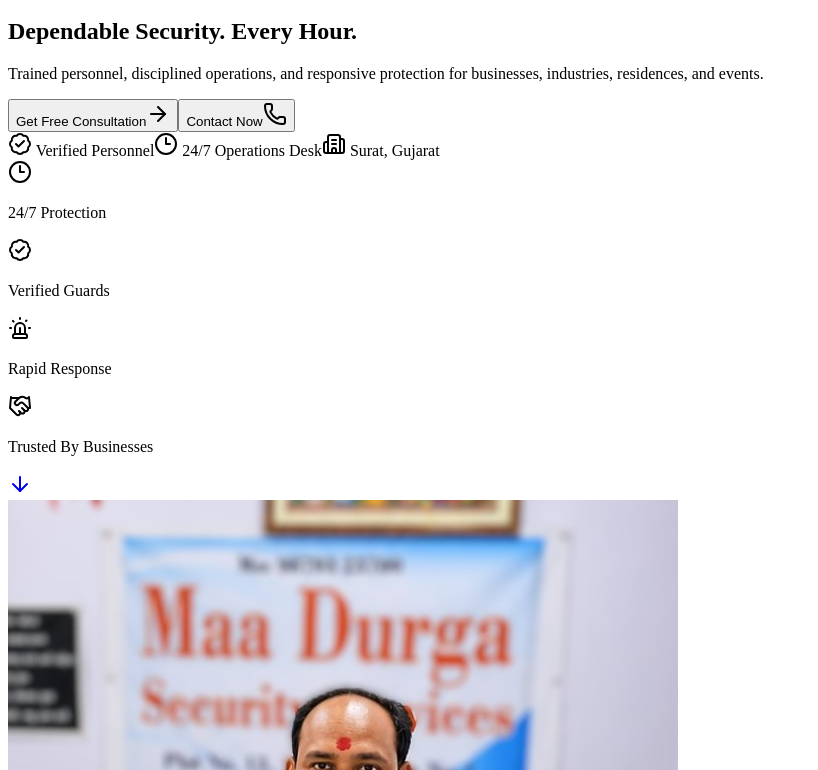
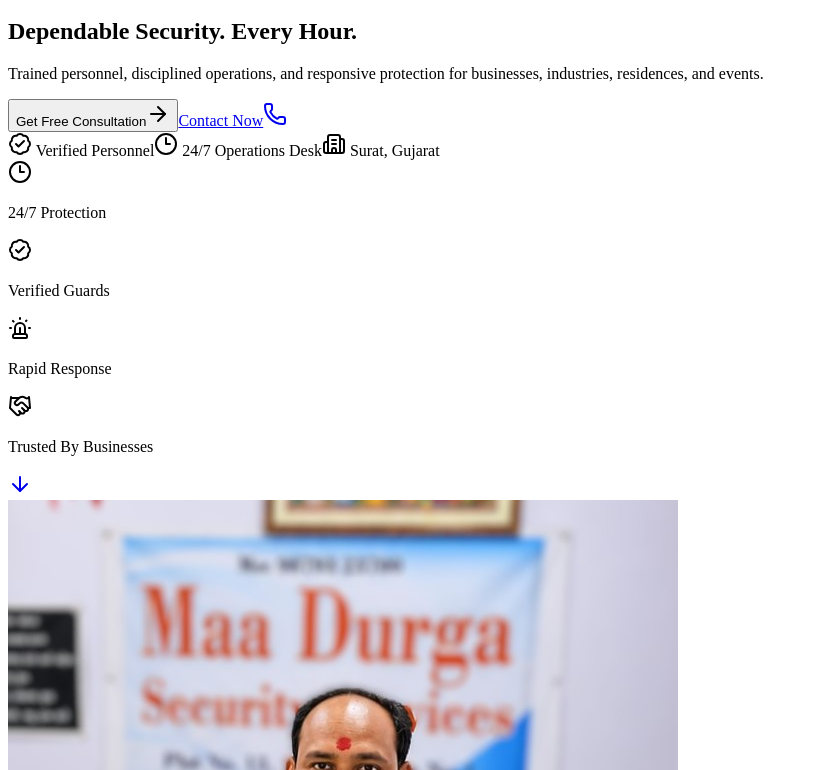
Before and after one commit to NikDev345/maa-durga-security-services, a React (Vite) app: page / in a window 1280 px wide. Shown: the part 1770-2540 px from the top of the page, without its empty margins (0-818 px from the left). Built offline with nearby package versions, Linux system fonts and the light colour scheme; the HTML template or start-up script is replaced by a standard one.

Commit message:
Done changes

```diff
--- a/index.html
+++ b/index.html
@@ -1,23 +1,5 @@
 <!doctype html>
 <html lang="en">
-  <script type="application/ld+json">
-{
-  "@context": "https://schema.org",
-  "@type": "Organization",
-  "name": "Maa Durga Security Services",
-  "url": "https://maadurgass.in",
-  "logo": "C:\\Users\\NIKHIL\\Desktop\\NOTES\\src\\assets\\maa-durga-logo.png",
-  "founder":"devendra mishra",
-  "description": "Professional security services in Surat providing corporate, industrial, residential and event security solutions.",
-  "telephone": "+919898892210",
-  "address": {
-    "@type": "pashupati Textiles , Market 3 parking , Nr. Shara Darwaja , Surat, Gujarat, India",
-    "addressLocality": "Surat",
-    "addressRegion": "Gujarat",
-    "addressCountry": "IN"
-  }
-}
-</script>
   <head>
     <meta charset="UTF-8" />
     <meta name="viewport" content="width=device-width, initial-scale=1.0" />
@@ -33,6 +15,24 @@
       href="https://fonts.googleapis.com/css2?family=Inter:wght@400;500;600;700;800&family=Manrope:wght@600;700;800&display=swap"
       rel="stylesheet"
     />
+    <script type="application/ld+json">
+      {
+        "@context": "https://schema.org",
+        "@type": "Organization",
+        "name": "Maa Durga Security Services",
+        "url": "https://maadurgass.in",
+        "logo": "C:\\Users\\NIKHIL\\Desktop\\NOTES\\src\\assets\\maa-durga-logo.png",
+        "founder": "devendra mishra",
+        "description": "Professional security services in Surat providing corporate, industrial, residential and event security solutions.",
+        "telephone": "+919898892210",
+        "address": {
+          "@type": "pashupati Textiles , Market 3 parking , Nr. Shara Darwaja , Surat, Gujarat, India",
+          "addressLocality": "Surat",
+          "addressRegion": "Gujarat",
+          "addressCountry": "IN"
+        }
+      }
+    </script>
   </head>
   <body>
     <div id="root"></div>
--- a/src/components/Button.jsx
+++ b/src/components/Button.jsx
@@ -6,6 +6,9 @@
   icon: Icon = ArrowRight,
   className = "",
   type = "button",
+  href,
+  target,
+  rel,
   ...props
 }) {
   const styles =
@@ -13,17 +16,42 @@
       ? "border-white/20 bg-white/5 text-white hover:border-amber-300/70 hover:bg-white/10"
       : "border-amber-300 bg-amber-300 text-zinc-950 shadow-[0_8px_20px_rgba(212,175,55,0.18)] hover:border-amber-200 hover:bg-amber-200";
 
-  return (
-    <button
-      type={type}
-      className={`group inline-flex items-center justify-center gap-1.5 rounded-sm border px-4 py-2 text-[10px] font-bold uppercase tracking-[0.12em] transition-all duration-300 ${styles} ${className}`}
-      {...props}
-    >
+  const classNames = `group inline-flex items-center justify-center gap-1.5 rounded-sm border px-4 py-2 text-[10px] font-bold uppercase tracking-[0.12em] transition-all duration-300 ${styles} ${className}`;
+  const linkRel =
+    target === "_blank"
+      ? [...new Set(`${rel || ""} noopener noreferrer`.trim().split(/\s+/))].join(" ")
+      : rel;
+  const content = (
+    <>
       <span>{children}</span>
 
       {Icon && (
         <Icon className="h-3.5 w-3.5 transition-transform duration-300 group-hover:translate-x-1" />
       )}
+    </>
+  );
+
+  if (href) {
+    return (
+      <a
+        href={href}
+        target={target}
+        rel={linkRel}
+        className={classNames}
+        {...props}
+      >
+        {content}
+      </a>
+    );
+  }
+
+  return (
+    <button
+      type={type}
+      className={classNames}
+      {...props}
+    >
+      {content}
     </button>
   );
 }
--- a/src/sections/CTA.jsx
+++ b/src/sections/CTA.jsx
@@ -9,8 +9,8 @@
           <p className="text-xs font-black uppercase tracking-[0.3em] text-amber-300">Priority Response Channel</p>
           <h2 className="mt-4 font-display text-3xl font-black uppercase leading-tight text-white sm:text-5xl">Need Professional Security For Your Property Or Event?</h2>
           <div className="mt-8 flex flex-col gap-4 sm:flex-row">
-            <Button icon={PhoneCall}>Call Now</Button>
-            <Button variant="secondary" icon={MessageCircle}>WhatsApp Inquiry</Button>
+            <Button icon={PhoneCall} href="tel:+919898892210">Call Now</Button>
+            <Button variant="secondary" icon={MessageCircle} href="https://wa.me/919898892210" target="_blank">WhatsApp Inquiry</Button>
           </div>
         </div>
       </div>
--- a/src/sections/Contact.jsx
+++ b/src/sections/Contact.jsx
@@ -43,11 +43,9 @@
           <textarea className="field min-h-36 resize-none" placeholder="Message" aria-label="Message" />
           <div className="flex flex-col gap-4 sm:flex-row">
             <Button type="button" icon={Send}>Submit Inquiry</Button>
-            <a href="https://wa.me/919898892210" target="_blank" rel="noopener noreferrer">
-  <Button variant="secondary" icon={MessageCircle}>
-    Chat on WhatsApp
-  </Button>
-</a>
+            <Button variant="secondary" icon={MessageCircle} href="https://wa.me/919898892210" target="_blank">
+              WhatsApp Direct
+            </Button>
           </div>
         </form>
       </div>
--- a/src/sections/Hero.jsx
+++ b/src/sections/Hero.jsx
@@ -26,7 +26,7 @@
           </p>
           <div className="mt-9 flex flex-col gap-4 sm:flex-row">
             <Button onClick={() => document.querySelector('#contact')?.scrollIntoView({ behavior: 'smooth' })}>Get Free Consultation</Button>
-            <Button variant="secondary" icon={Phone} href="tel:+91-9898892210">
+            <Button variant="secondary" icon={Phone} href="tel:+919898892210">
               Contact Now
             </Button>
           </div>
```
